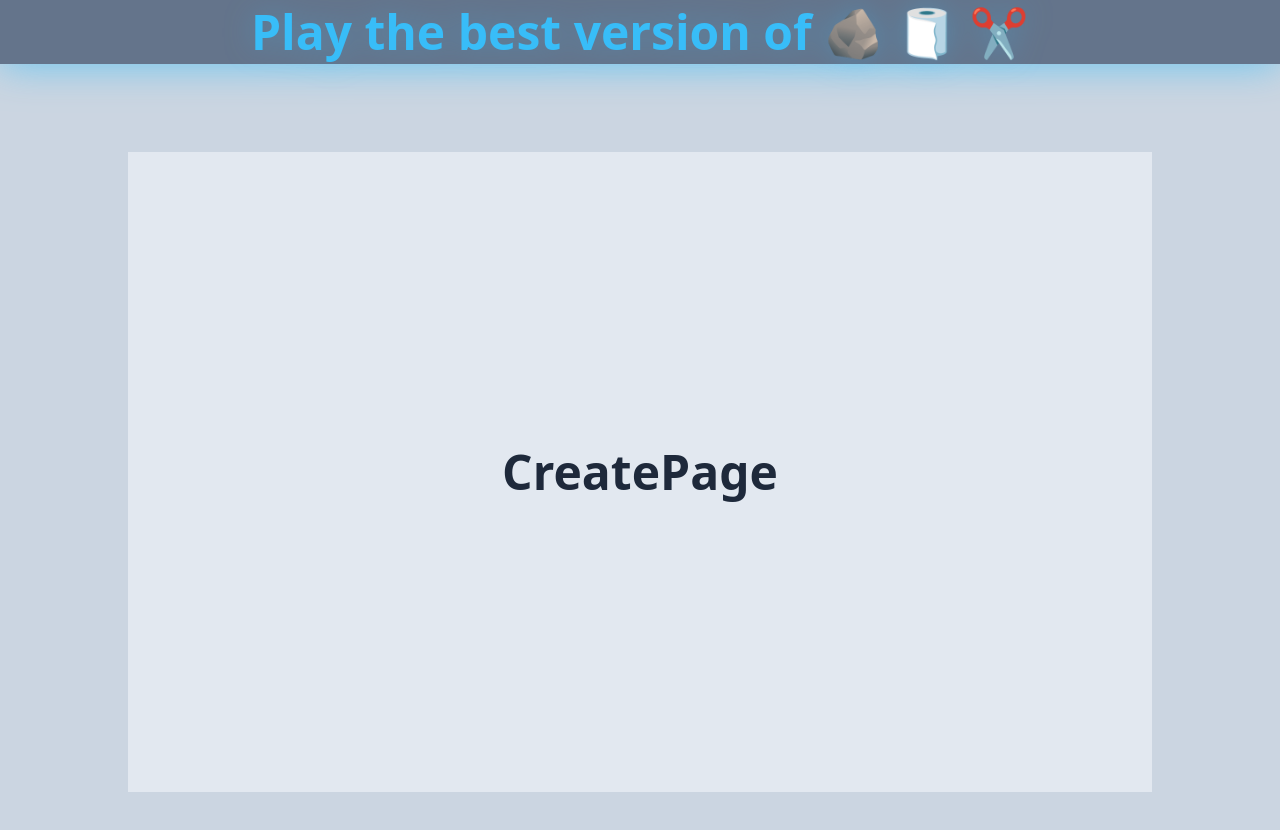
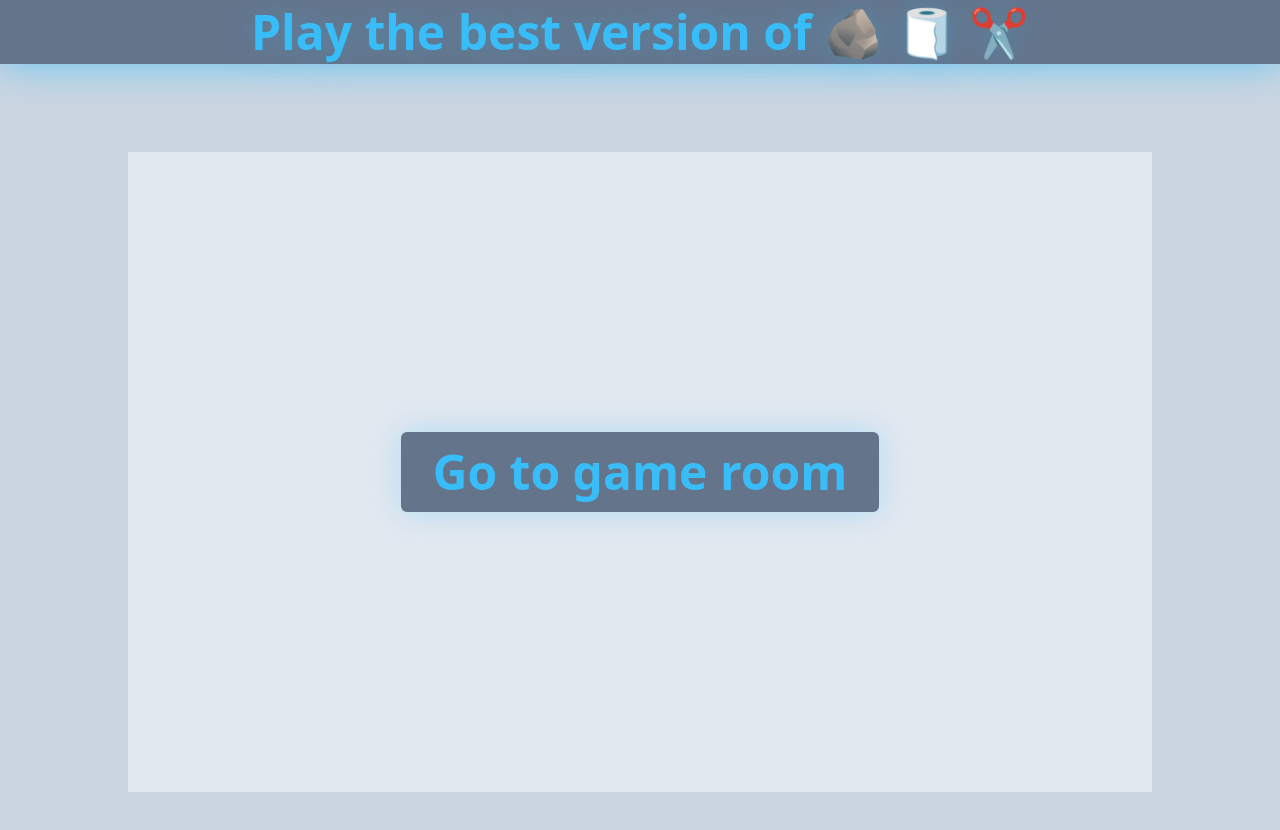
Before and after one commit to misarescu/RockPaperScissors, a Next.js app: page /game/create in a window 1280 px wide. Shown: the top 830 px of the page. Built offline with nearby package versions, Linux system fonts and the light colour scheme.

Commit message:
added neccesarry pages; uuid generation is implemented for room creation

```diff
--- a/app/game/create/page.tsx
+++ b/app/game/create/page.tsx
@@ -1,9 +1,13 @@
-import React from "react";
-
+"use client";
+import StyledLink from "@/components/StyledLink";
+import { v4 as uuid } from "uuid";
 type Props = {};
 
 function CreatePage({}: Props) {
-  return <div>CreatePage</div>;
+  const gameRoomId = uuid();
+  return (
+    <StyledLink href={`/game/room/${gameRoomId}`}>Go to game room</StyledLink>
+  );
 }
 
 export default CreatePage;
--- /dev/null
+++ b/app/game/room/[id]/page.tsx
@@ -0,0 +1,13 @@
+import React from "react";
+
+type Props = {
+  params: {
+    id: string;
+  };
+};
+
+function GameRoom({ params }: Props) {
+  return <div>GameRoom no: {params.id}</div>;
+}
+
+export default GameRoom;
--- /dev/null
+++ b/components/StyledLink.tsx
@@ -0,0 +1,19 @@
+import Link from "next/link";
+
+type Props = {
+  href: string;
+  children: React.ReactNode;
+};
+
+function StyledLink(props: Props) {
+  return (
+    <Link
+      href={props.href}
+      className="bg-secondary text-accent py-4 px-8 m-8 hover:py-6 hover:px-10 hover:m-6 drop-shadow-accent-light dark:drop-shadow-accent-bold rounded-md"
+    >
+      {props.children}
+    </Link>
+  );
+}
+
+export default StyledLink;
--- a/components/WelcomePage.tsx
+++ b/components/WelcomePage.tsx
@@ -4,26 +4,15 @@
 
 import React from "react";
 import Button from "./Button";
+import StyledLink from "./StyledLink";
 
 type Props = {};
 
 function WelcomePage({}: Props) {
   return (
     <>
-      <Button
-        onClick={() => {
-          console.log("Create Game button pressed");
-        }}
-      >
-        Create Game
-      </Button>
-      <Button
-        onClick={() => {
-          console.log("Join Game button pressed");
-        }}
-      >
-        Join Game
-      </Button>
+      <StyledLink href={"/game/create"}>Create Game</StyledLink>
+      <StyledLink href={"/game/join"}>Join Game</StyledLink>
     </>
   );
 }
--- a/package.json
+++ b/package.json
@@ -12,6 +12,7 @@
     "@types/node": "18.16.3",
     "@types/react": "18.2.1",
     "@types/react-dom": "18.2.2",
+    "@types/uuid": "^9.0.1",
     "autoprefixer": "10.4.14",
     "eslint": "8.39.0",
     "eslint-config-next": "13.3.4",
@@ -21,6 +22,7 @@
     "react": "18.2.0",
     "react-dom": "18.2.0",
     "tailwindcss": "3.3.2",
-    "typescript": "5.0.4"
+    "typescript": "5.0.4",
+    "uuid": "^9.0.0"
   }
 }
```
